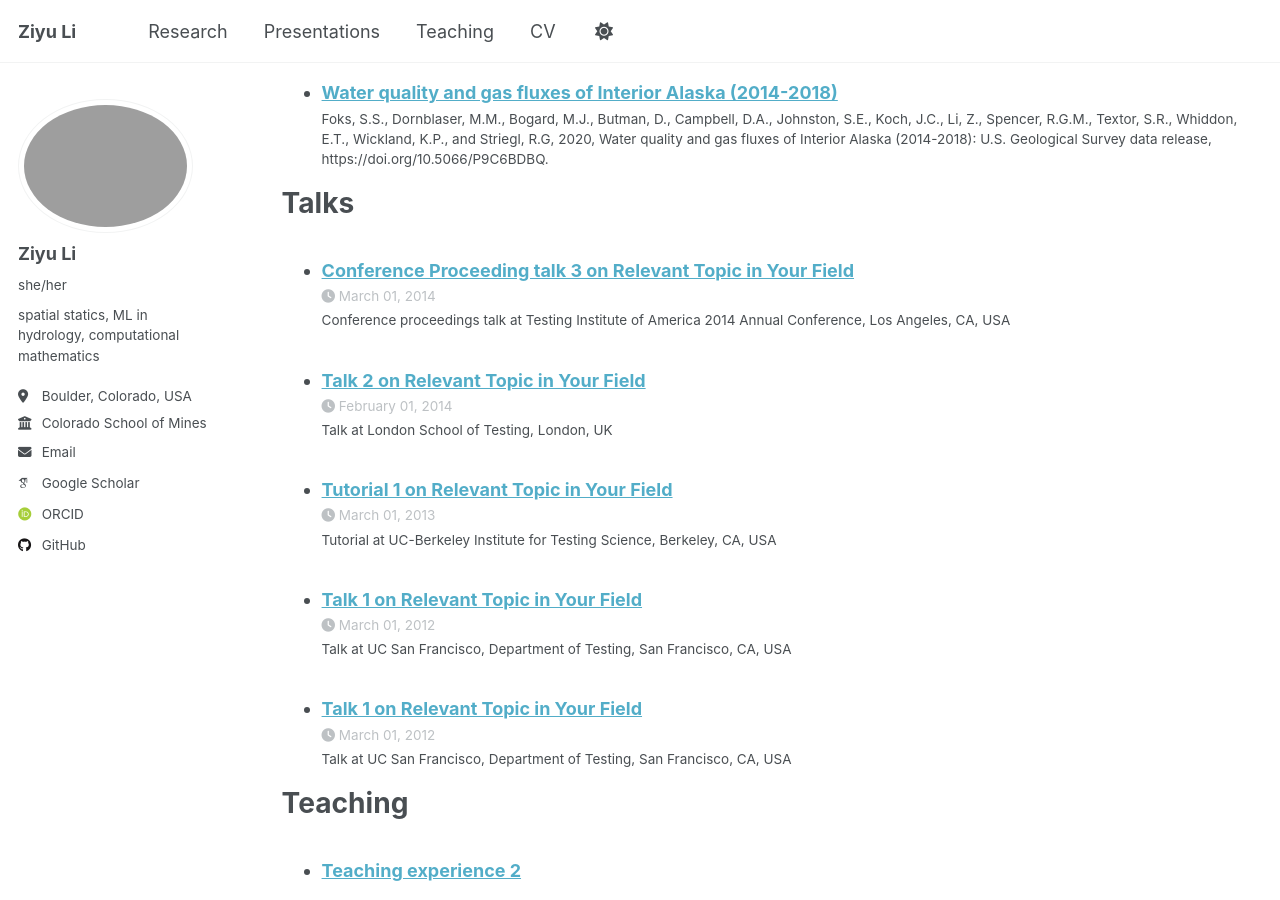
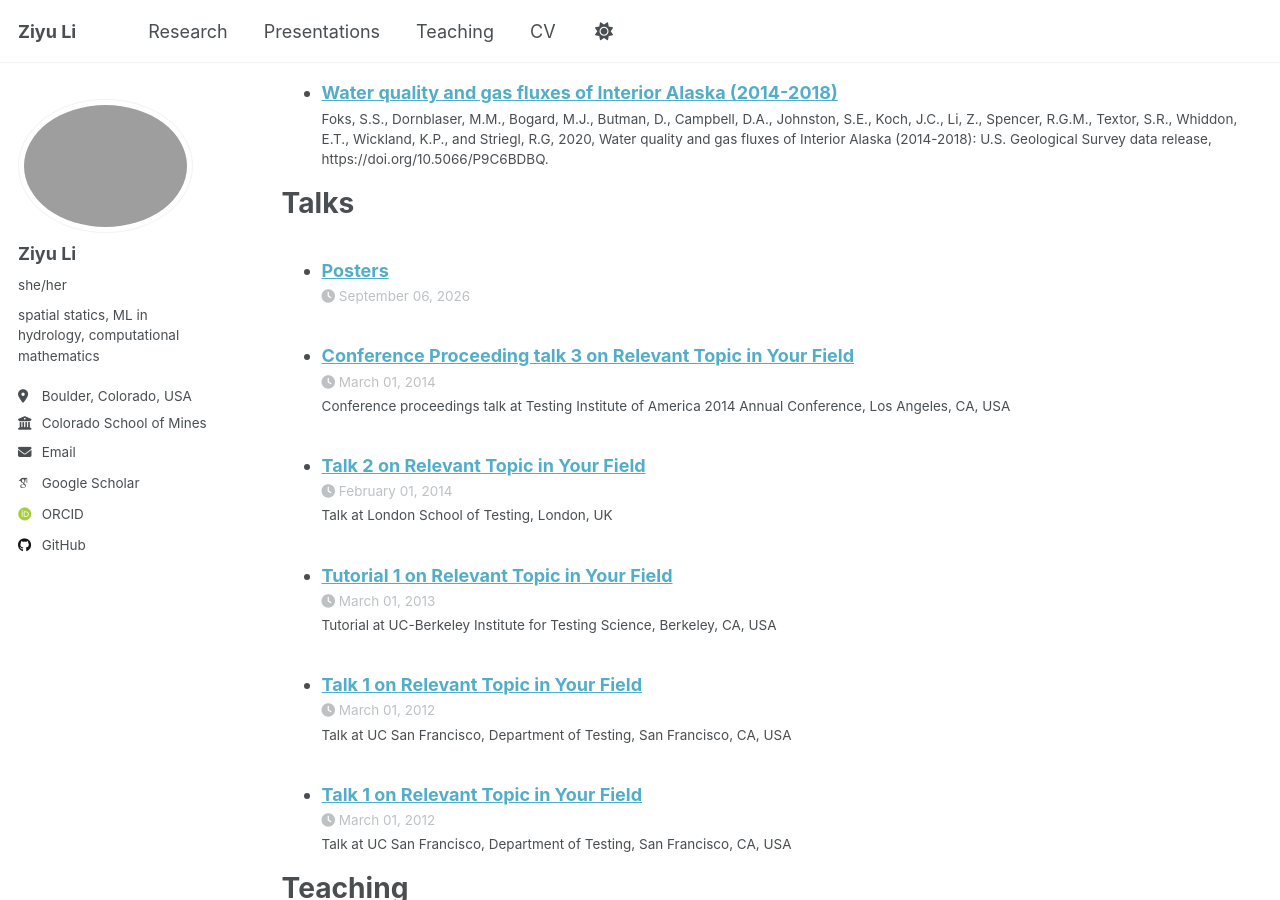
Before and after one commit to ziyuli22/ziyuli22.github.io, a Jekyll site: the page built from _pages/cv.md, in a window 1280 px wide and 900 px high, scrolled down 1191 px. Built offline with Jekyll 4.4.1, drawn with Linux system fonts in a browser that asks for light colours; some web fonts are replaced; a script that is not in the unit is left out.

Commit message:
Revert "test"
This reverts commit 52819b9c6bd322948d0596a4c0c418653fa39863.

```diff
--- a/_pages/talks.html
+++ b/_pages/talks.html
@@ -14,5 +14,7 @@ author_profile: true
 <p><strong><a href="/talks/posters/">View posters</a></strong></p>
 
 {% for post in site.talks reversed %}
-  {% include archive-single-talk.html %}
+  {% unless post.url == "/talks/posters/" %}
+    {% include archive-single-talk.html %}
+  {% endunless %}
 {% endfor %}
```
Also changed, not shown: _talks/posters.md (line endings or trailing spaces).
